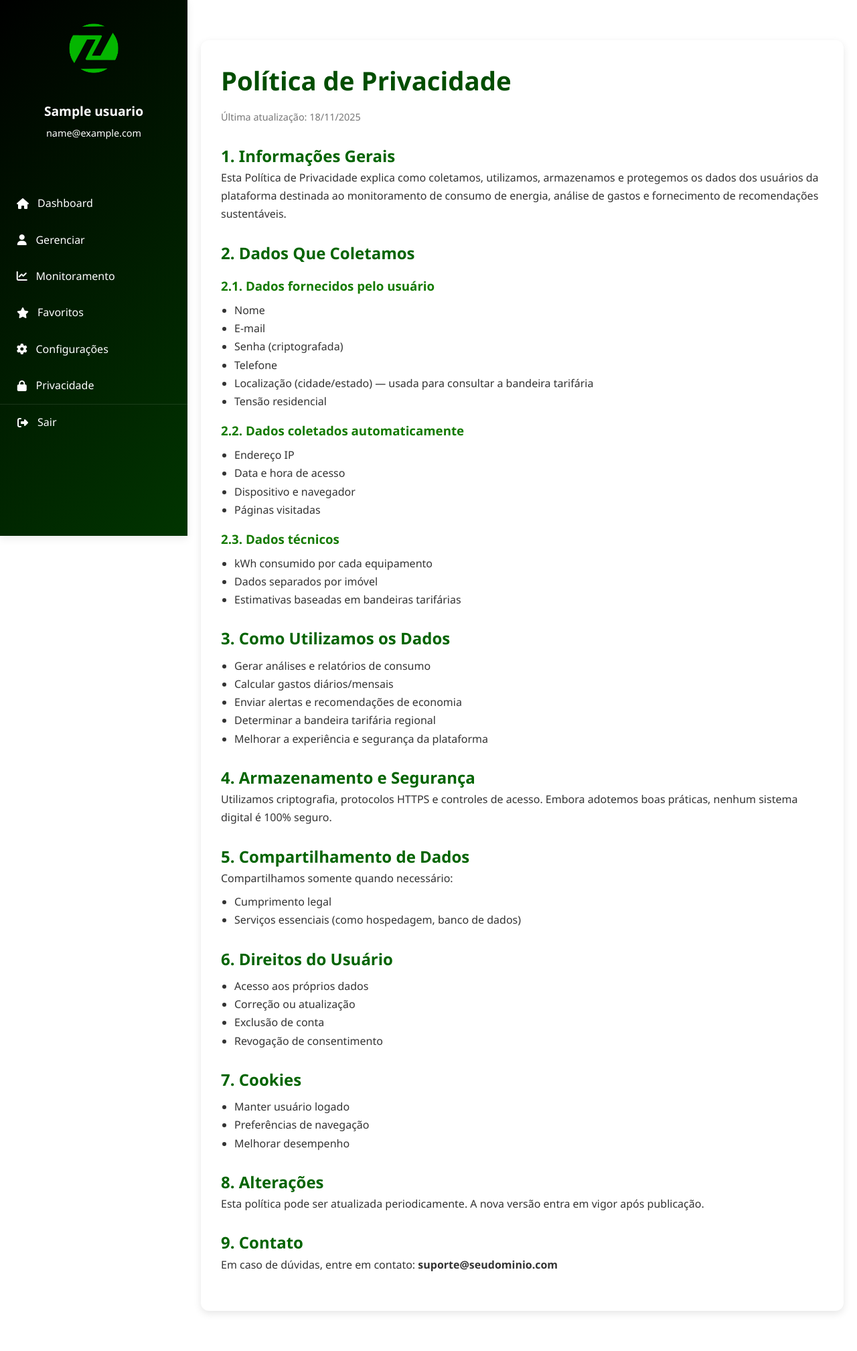
After one commit to PedroTanaka00/PI---ZenWatt, a PHP site: page /pages/privacidade.php in a window 1280 px wide. The commit adds this page. Shown: the whole page at 67% size. Run offline with PHP 8.4, Linux system fonts and the light colour scheme; the visitor is signed in with stand-in values (Sample User, id 1); tables that the repository leaves empty or names only in its code hold one stand-in row (values such as "Sample post").

Commit message:
adição da pagina privacidade e remoção de tabelas desnecessárias

```diff
--- a/app/assets/css/dashboard.css
+++ b/app/assets/css/dashboard.css
@@ -218,7 +218,7 @@ body {
 .dashboard {
     padding: 2rem;
     display: grid;
-    grid-template-columns: repeat(auto-fit, minmax(22rem, 1fr));
+    grid-template-columns: repeat(auto-fit, minmax(18rem, 1fr));
     gap: 1.5rem;
     width: 100%;
 }
@@ -502,7 +502,7 @@ body {
     position: absolute;
     left: 50%;
     transform: translateX(-50%);
-    font-size: 0.8rem;
+    font-size: 0.7rem;
     font-weight: bold;
     color: var(--text-primary);
 }
--- /dev/null
+++ b/app/assets/css/privacidade.css
@@ -0,0 +1,184 @@
+:root {
+    --primary: #2E7D32;
+    --primary-light: #4CAF50;
+    --primary-dark: #1B5E20;
+    --secondary: #FF9800;
+    --accent: #2196F3;
+    --background: #F5F7FA;
+    --surface: #FFFFFF;
+    --text-primary: #263238;
+    --text-secondary: #3a3a3a;
+    --text-light: #90A4AE;
+    --border: #E0E0E0;
+    --shadow: 0 4px 12px rgba(0, 0, 0, 0.08);
+    --shadow-hover: 0 8px 24px rgba(0, 0, 0, 0.12);
+    --radius: 12px;
+    --radius-sm: 8px;
+}
+
+* {
+    margin: 0;
+    padding: 0;
+    box-sizing: border-box;
+    font-family: 'Segoe UI', Tahoma, Geneva, Verdana, sans-serif;
+}
+
+body {
+  font-family: 'Inter', -apple-system, BlinkMacSystemFont, 'Segoe UI', Roboto, sans-serif;
+  background: var(--bg-primary);
+  color: var(--text-primary);
+  line-height: 1.6;
+  display: flex;
+  min-height: 100vh;
+}
+
+/* ========== SIDEBAR ========== */
+.sidebar {
+    width: 280px;
+    background: linear-gradient(135deg, #000000 0%, #013500 100%);
+    box-shadow: var(--shadow);
+    display: flex;
+    flex-direction: column;
+    z-index: 100;
+    position: fixed;
+    top: 0;
+    left: 0;
+    bottom: 0;
+    overflow: hidden; /* impede rolagem interna */
+}
+
+/* ==================== PERFIL ==================== */
+.profile {
+    padding: 2rem 1.5rem;
+    text-align: center;
+    border-bottom: none; /* remove faixa branca */
+}
+
+.profile img {
+    width: 80px;
+    height: 80px;
+    border-radius: 50%;
+    object-fit: cover;
+    margin-bottom: 1rem;
+    border: none; /* remove borda da imagem */
+}
+
+.profile h3 {
+    font-size: 1.2rem;
+    margin-bottom: 0.25rem;
+    color: #fff;
+}
+
+.profile p {
+    font-size: 0.9rem;
+    color: #fff;
+}
+
+/* ==================== MENU ==================== */
+.menu {
+    list-style: none;
+    padding: 1.5rem 0;
+    flex-grow: 1;
+}
+
+.menu li {
+    padding: 0.85rem 1.5rem;
+    display: flex;
+    align-items: center;
+    cursor: pointer;
+    transition: all 0.2s ease;
+    color: #fff;
+}
+
+.menu li:hover {
+    background-color: rgba(255, 255, 255, 0.05);
+}
+
+.menu li i {
+    margin-right: 0.75rem;
+    width: 20px;
+    text-align: center;
+    color: #fff;
+}
+
+.menu li a {
+    color: inherit;
+    text-decoration: none;
+    display: flex;
+    align-items: center;
+    width: 100%;
+}
+
+.menu .logout {
+    margin-top: auto;
+    border-top: 1px solid rgba(255, 255, 255, 0.1);
+    color: #f44336;
+}
+
+/* CONTAINER PRINCIPAL */
+.container {
+    max-width: 1000px;
+    margin: 40px auto;
+    padding: 30px;
+    background: #ffffff;
+    border-radius: 12px;
+    box-shadow: 0 4px 12px rgba(0,0,0,0.1);
+}
+
+.content-area {
+    margin-left: 280px; /* mesma largura da sidebar */
+    padding: 20px;
+}
+
+/* TÍTULOS */
+h1 {
+    font-size: 2.4rem;
+    color: #014d00;
+    margin-bottom: 10px;
+}
+
+h2 {
+    margin-top: 25px;
+    color: #036400;
+}
+
+h3 {
+    margin-top: 15px;
+    color: #147a00;
+}
+
+/* TEXTO */
+p, li {
+    font-size: 1rem;
+    line-height: 1.7rem;
+    color: #333;
+}
+
+ul {
+    padding-left: 20px;
+    margin: 8px 0;
+}
+
+/* DATA ATUALIZAÇÃO */
+.update {
+    color: #777;
+    font-size: 0.9rem;
+    margin-bottom: 20px;
+}
+
+/* SEPARAÇÃO ENTRE SEÇÕES */
+section {
+    margin-bottom: 25px;
+}
+
+/* RESPONSIVIDADE */
+@media (max-width: 600px) {
+    .container {
+        padding: 20px;
+        margin: 20px;
+    }
+
+    h1 {
+        font-size: 2rem;
+    }
+}
--- a/app/pages/conta.php
+++ b/app/pages/conta.php
@@ -48,7 +48,7 @@ try {
             <p><?php echo htmlspecialchars($usuario['email']); ?></p>
         </div>
         <ul class="menu">
-            <li class="active"><a href="usuario.php"><i class="fas fa-home"></i> <span
+            <li class="active"><a href="dashboard.php"><i class="fas fa-home"></i> <span
                         style="color: #fff !important;">Dashboard</span></li></a>
             <li><i class="fas fa-user"></i> <a href="../pages/gerenciar.php"
                     style="color: #fff !important;">Gerenciar</a>
@@ -58,7 +58,8 @@ try {
             <li><i class="fas fa-star"></i> <span style="color: #fff !important;">Favoritos</span></li>
             <li><i class="fas fa-cog"></i> <a href="../pages/conta.php"><span
                         style="color: #fff !important;">Configurações</span></li></a>
-            <li><i class="fas fa-lock"></i> <span style="color: #fff !important;">Privacidade</span></li>
+            <li><i class="fas fa-lock"><a href="privacidade.php"></i> <span
+                    style="color: #fff !important;">Privacidade</span></li></a>
             <li class="logout">
                 <a href="../pages/logout.php" style="color: inherit; text-decoration: none;">
                     <i class="fas fa-sign-out-alt"></i> <span style="color: #fff !important;">Sair</span>
--- /dev/null
+++ b/app/pages/privacidade.php
@@ -0,0 +1,188 @@
+<?php
+session_start();
+
+// Verificar se o usuário está logado
+if (!isset($_SESSION['usuario_id'])) {
+  header('Location: login.php');
+  exit();
+}
+
+// Usar caminho absoluto para evitar erros
+$base_dir = dirname(__DIR__);
+require_once $base_dir . '/config/database.php';
+
+$database = new Database();
+$db = $database->getConnection();
+
+// Buscar dados do usuário
+$query = "SELECT * FROM usuarios WHERE id = :id";
+$stmt = $db->prepare($query);
+$stmt->bindParam(':id', $_SESSION['usuario_id']);
+$stmt->execute();
+$usuario = $stmt->fetch(PDO::FETCH_ASSOC);
+
+if (!$usuario) {
+  echo "Usuário não encontrado!";
+  exit();
+}
+
+?>
+
+<!DOCTYPE html>
+<html lang="pt-BR">
+
+<head>
+    <meta charset="UTF-8">
+    <meta name="viewport" content="width=device-width, initial-scale=1.0">
+    <title>Política de Privacidade</title>
+    <link rel="stylesheet" href="../assets/css/privacidade.css">
+    <link href="https://cdnjs.cloudflare.com/ajax/libs/font-awesome/6.4.0/css/all.min.css" rel="stylesheet">
+
+    <!-- Ícones da sidebar (opcional) -->
+    <link rel="stylesheet" href="https://cdn.jsdelivr.net/npm/remixicon/fonts/remixicon.css">
+</head>
+
+<body>
+
+    <div class="layout">
+
+<aside class="sidebar">
+    <div class="profile">
+      <img src="../assets/images/fav-zen.png" alt="Foto do Usuário">
+      <h3><?php echo htmlspecialchars($usuario['nome']); ?></h3>
+      <p><?php echo htmlspecialchars($usuario['email']); ?></p>
+    </div>
+    <ul class="menu">
+      <li class="active"><a href="dashboard.php"><i class="fas fa-home"></i> <span
+            style="color: #fff !important;">Dashboard</span></li></a>
+      <li><i class="fas fa-user"></i> <a href="../pages/gerenciar.php" style="color: #fff !important;">Gerenciar</a>
+      </li>
+      <li><i class="fa-solid fa-chart-line"></i> <a href="monitoramento.php"><span
+            style="color: #fff !important;">Monitoramento</span></a></li>
+      <li><i class="fas fa-star"></i> <span style="color: #fff !important;">Favoritos</span></li>
+      <li><i class="fas fa-cog"></i> <a href="../pages/conta.php"><span
+            style="color: #fff !important;">Configurações</span></li></a>
+      <li><i class="fas fa-lock"><a href="privacidade.php"></i> <span style="color: #fff !important;">Privacidade</span></li></a>
+      <li class="logout">
+        <a href="../pages/logout.php" style="color: inherit; text-decoration: none;">
+          <i class="fas fa-sign-out-alt"></i> <span style="color: #fff !important;">Sair</span>
+        </a>
+      </li>
+    </ul>
+  </aside>
+
+        <main class="content-area">
+
+            <div class="container">
+                <h1>Política de Privacidade</h1>
+                <p class="update">Última atualização: 18/11/2025</p>
+
+                <section>
+                    <h2>1. Informações Gerais</h2>
+                    <p>
+                        Esta Política de Privacidade explica como coletamos, utilizamos, armazenamos e protegemos os
+                        dados
+                        dos usuários da plataforma destinada ao monitoramento de consumo de energia, análise de gastos e
+                        fornecimento de recomendações sustentáveis.
+                    </p>
+                </section>
+
+                <section>
+                    <h2>2. Dados Que Coletamos</h2>
+
+                    <h3>2.1. Dados fornecidos pelo usuário</h3>
+                    <ul>
+                        <li>Nome</li>
+                        <li>E-mail</li>
+                        <li>Senha (criptografada)</li>
+                        <li>Telefone</li>
+                        <li>Localização (cidade/estado) — usada para consultar a bandeira tarifária</li>
+                        <li>Tensão residencial</li>
+                    </ul>
+
+                    <h3>2.2. Dados coletados automaticamente</h3>
+                    <ul>
+                        <li>Endereço IP</li>
+                        <li>Data e hora de acesso</li>
+                        <li>Dispositivo e navegador</li>
+                        <li>Páginas visitadas</li>
+                    </ul>
+
+                    <h3>2.3. Dados técnicos</h3>
+                    <ul>
+                        <li>kWh consumido por cada equipamento</li>
+                        <li>Dados separados por imóvel</li>
+                        <li>Estimativas baseadas em bandeiras tarifárias</li>
+                    </ul>
+                </section>
+
+                <section>
+                    <h2>3. Como Utilizamos os Dados</h2>
+                    <ul>
+                        <li>Gerar análises e relatórios de consumo</li>
+                        <li>Calcular gastos diários/mensais</li>
+                        <li>Enviar alertas e recomendações de economia</li>
+                        <li>Determinar a bandeira tarifária regional</li>
+                        <li>Melhorar a experiência e segurança da plataforma</li>
+                    </ul>
+                </section>
+
+                <section>
+                    <h2>4. Armazenamento e Segurança</h2>
+                    <p>
+                        Utilizamos criptografia, protocolos HTTPS e controles de acesso.
+                        Embora adotemos boas práticas, nenhum sistema digital é 100% seguro.
+                    </p>
+                </section>
+
+                <section>
+                    <h2>5. Compartilhamento de Dados</h2>
+                    <p>Compartilhamos somente quando necessário:</p>
+                    <ul>
+                        <li>Cumprimento legal</li>
+                        <li>Serviços essenciais (como hospedagem, banco de dados)</li>
+                    </ul>
+                </section>
+
+                <section>
+                    <h2>6. Direitos do Usuário</h2>
+                    <ul>
+                        <li>Acesso aos próprios dados</li>
+                        <li>Correção ou atualização</li>
+                        <li>Exclusão de conta</li>
+                        <li>Revogação de consentimento</li>
+                    </ul>
+                </section>
+
+                <section>
+                    <h2>7. Cookies</h2>
+                    <ul>
+                        <li>Manter usuário logado</li>
+                        <li>Preferências de navegação</li>
+                        <li>Melhorar desempenho</li>
+                    </ul>
+                </section>
+
+                <section>
+                    <h2>8. Alterações</h2>
+                    <p>
+                        Esta política pode ser atualizada periodicamente. A nova versão entra em vigor após publicação.
+                    </p>
+                </section>
+
+                <section>
+                    <h2>9. Contato</h2>
+                    <p>
+                        Em caso de dúvidas, entre em contato:
+                        <strong>suporte@seudominio.com</strong>
+                    </p>
+                </section>
+            </div>
+
+        </main>
+
+    </div>
+
+</body>
+
+</html>
```
Also changed, not shown: app/pages/dashboard.php (renamed from app/pages/usuario.php, +11 -36 lines), app/pages/gerenciar.php (+5 -3 lines), app/pages/monitoramento.php (+7 -4 lines).
